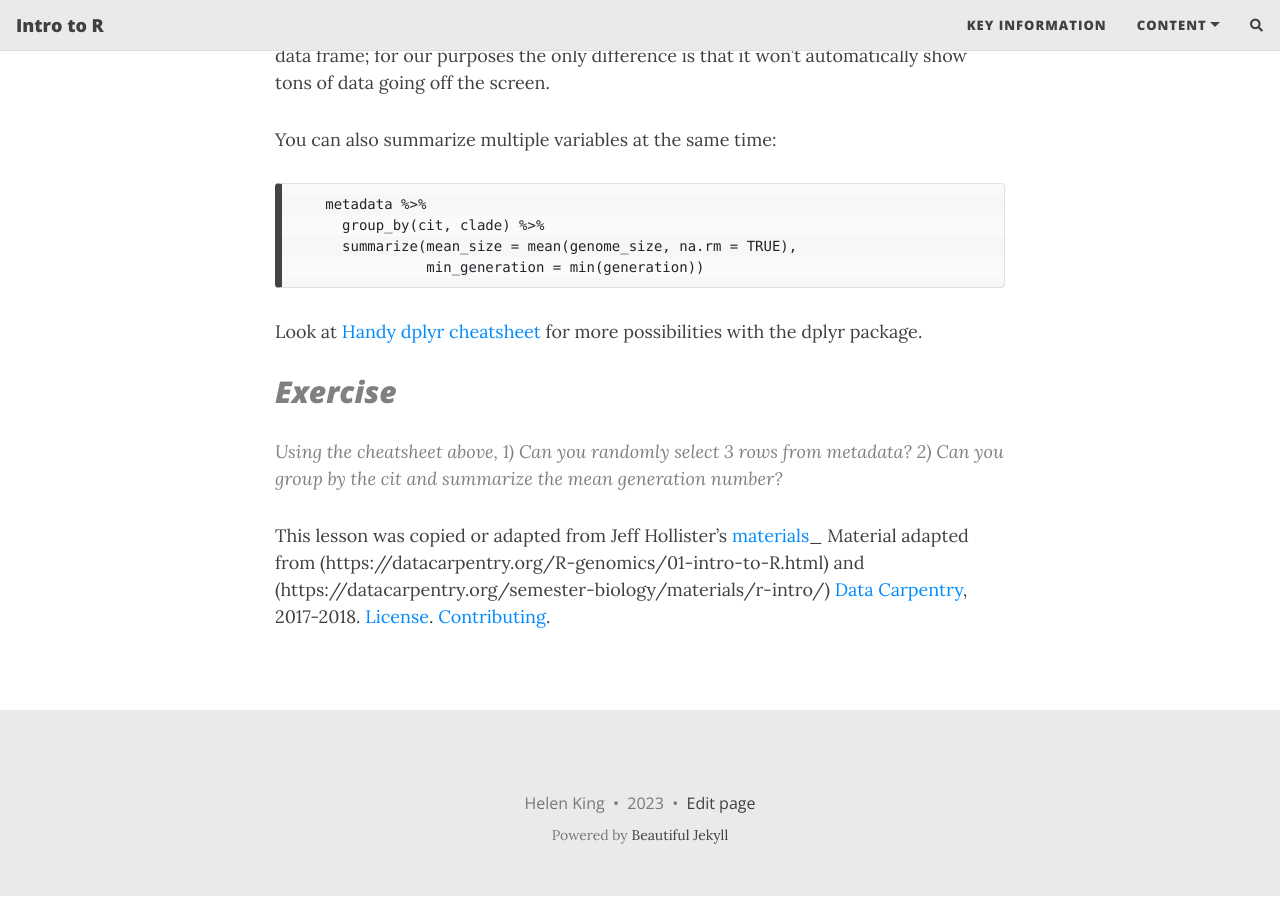
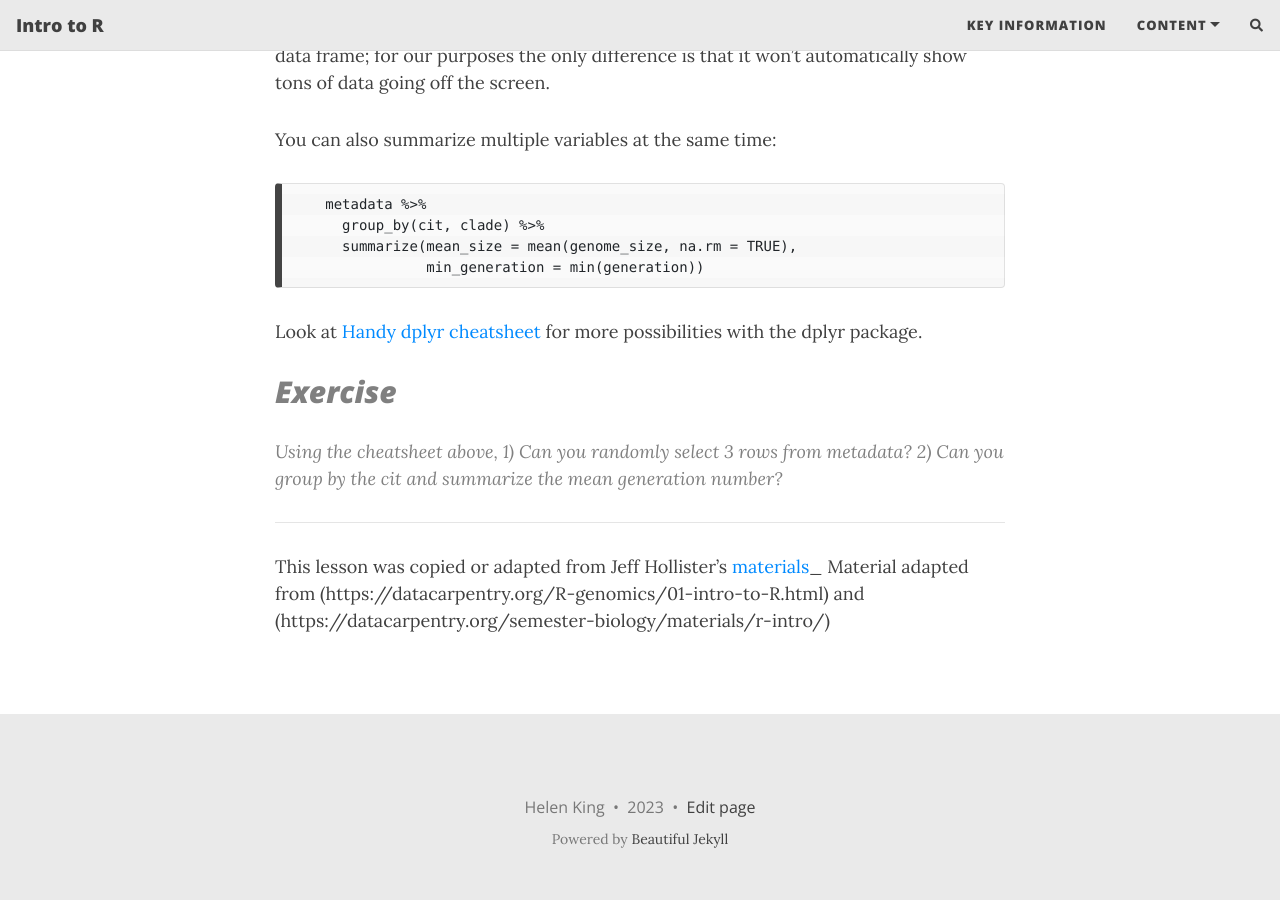
Before and after one commit to theheking/intro-to-r, a Jekyll site: the page built from content/4_dplyr.md, in a window 1280 px wide and 900 px high, scrolled down 5796 px. Built offline with Jekyll 4.4.1, drawn with Linux system fonts in a browser that asks for light colours; nearby versions of some CDN libraries; comment, search, counter and statistics services are not loaded.

Commit message:
Update 4_dplyr.md

```diff
--- a/content/4_dplyr.md
+++ b/content/4_dplyr.md
@@ -200,7 +200,6 @@ Look at [Handy dplyr cheatsheet](http://www.rstudio.com/wp-content/uploads/2015/
 
 
 
-
+****
 This lesson was copied or adapted from Jeff Hollister’s [materials](http://usepa.github.io/introR/2015/01/14/03-Clean/)_
 Material adapted from (https://datacarpentry.org/R-genomics/01-intro-to-R.html) and (https://datacarpentry.org/semester-biology/materials/r-intro/)
-[Data Carpentry](http://datacarpentry.org/), 2017-2018. [License](LICENSE.html). [Contributing](CONTRIBUTING.html).
```
